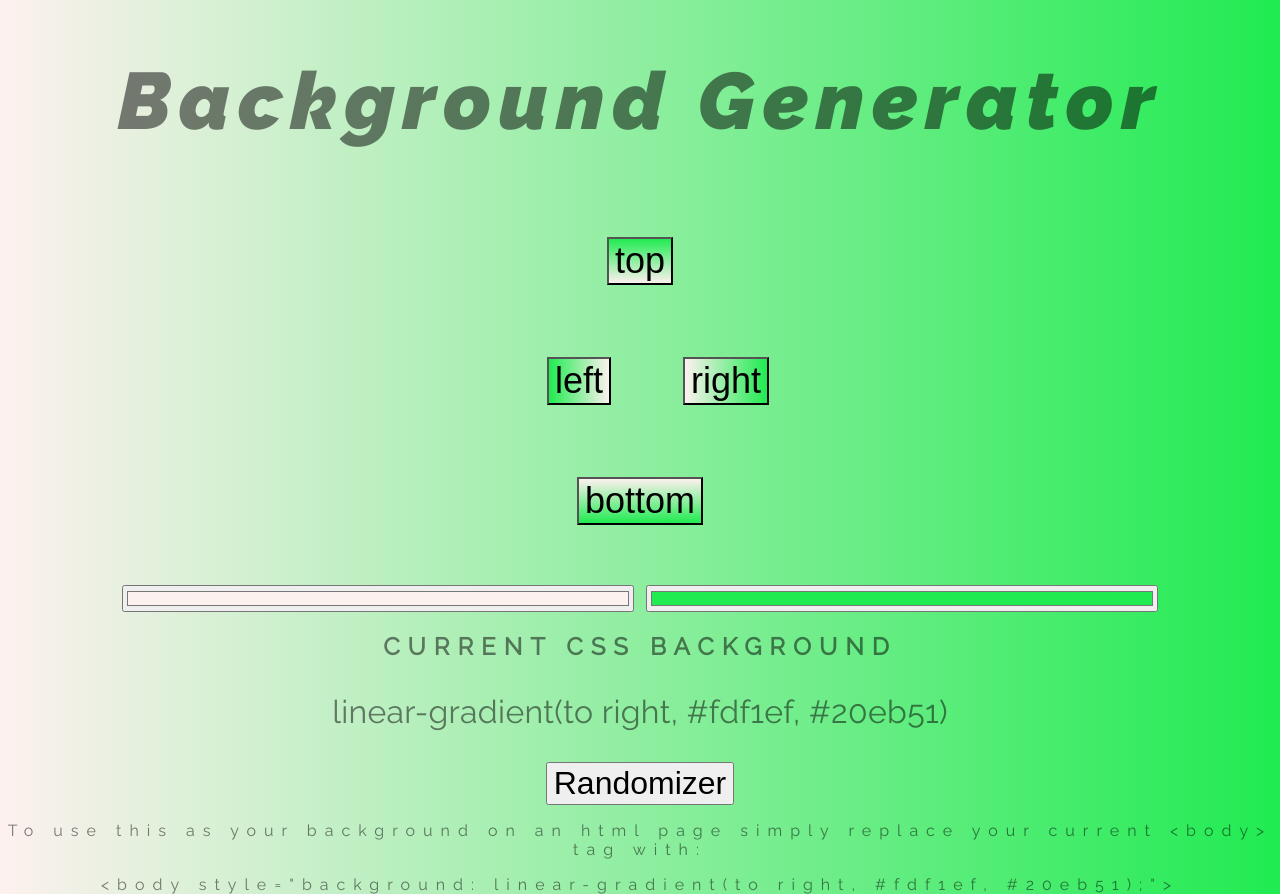
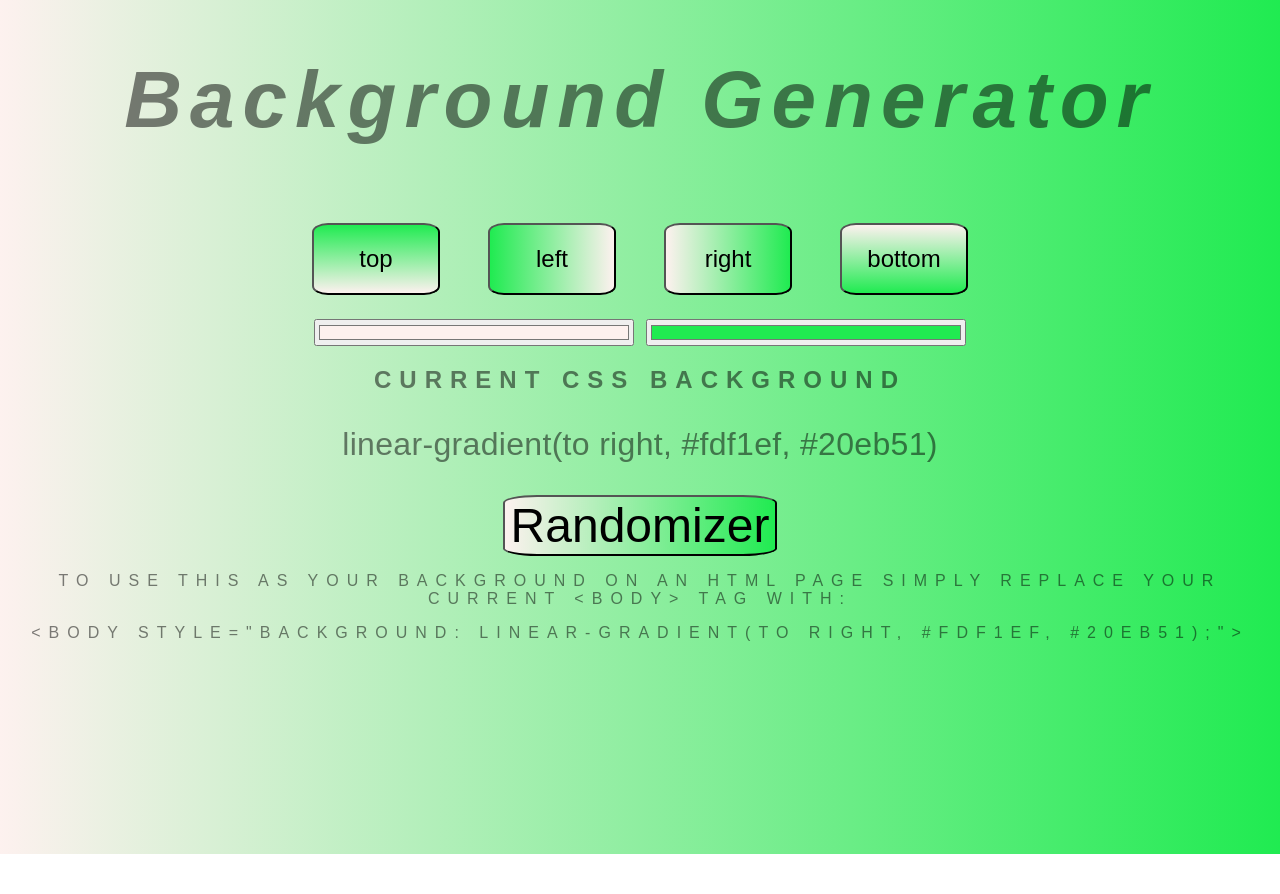
Before and after one commit to 512jay/Gradient-Background, a plain HTML site: page index.html in a window 1280 px wide. After the commit the page ends 854 px from the top, so only its background shows below. Drawn offline with Linux system fonts and the light colour scheme.

Commit message:
rounded corners on buttons

```diff
--- a/index.html
+++ b/index.html
@@ -3,19 +3,15 @@
 <head>
   <meta charset="utf-8"/>
 	<title>Gradient Background</title>
-  <link rel="stylesheet"
-      href="https://fonts.googleapis.com/css?family=Raleway:400,900i&effect=anaglyph">
   <link rel="stylesheet" type="text/css" href="style.css">
 </head>
 <body id="gradient">
-  <h1 class="font-effect-anaglyph" >Background Generator</h1>
+  <h1>Background Generator</h1>
   <div class="directional">
-    <button class="directional" id="top"  name="direction">top</button>
-    <div class="west-east">
-      <button class="directional" id="left" name="direction">left</button>
-      <button class="directional" id="right" name="direction">right</button>
-    </div>
-    <button class="directional" id="bottom"  name="direction">bottom</button>
+    <button class="dirBtn" id="top"  name="direction">top</button>
+    <button class="dirBtn"  id="left" name="direction">left</button>
+    <button class="dirBtn"  id="right" name="direction">right</button>
+    <button class="dirBtn"  id="bottom"  name="direction">bottom</button>
 </div>
 <div>
     <input class="color1" type="color" name="color1" value="#00ff00">
@@ -23,10 +19,10 @@
 </div>
   <h2>Current CSS Background</h2>
   <h3></h3>
-  <button id="randomizer" class="btn default">Randomizer</button>
+  <button id="randomizer" >Randomizer</button>
   <div id = "directions">
   <p> To use this as your background on an html page simply replace your current  &lt;body> tag with: </p>
-  <p id="bak" class="font-effect-anaglyph"></p>
+  <p id="bak"></p>
 </div>
   <script type="text/javascript" src="script.js"></script>
 </body>
--- a/script.js
+++ b/script.js
@@ -25,14 +25,13 @@ let setGradient = () => {
   	+ color2.value
   	+ ")";
   	css.textContent = backgroundCSS;
-  	bakCSS.textContent = '<body style="background: '+ backgroundCSS + ';">';
-
+		bakCSS.textContent = '<body style="background: '+ backgroundCSS + ';">';
+		randomButton.style.background = "linear-gradient("+dir+ color1.value+ ", "+ color2.value+ ")";
   dirBackgrounds();
 }
 
 let dirBackgrounds = () => {
   butBack = "to bottom, ";
-  console.log(bottom);
   bottom.style.background = "linear-gradient("+butBack+ color1.value+ ", "+ color2.value+ ")";
   butBack = "to top, ";
   topButton.style.background = "linear-gradient("+butBack+ color1.value+ ", "+ color2.value+ ")";
--- a/style.css
+++ b/style.css
@@ -43,24 +43,41 @@ h3 {
 
 .directional{
   display: flex;
-  flex-direction:column;
-  align-items: center;
-  text-transform: none;
+  flex-wrap : wrap;
+  flex-direction:row;
+  justify-content: center;
+  /* align-items: center; */
+
+  /* text-transform: none; */
+
+
+  /* border-color:black; */
+}
+
+.directional :hover {
+  box-shadow: 0 12px 16px 0 rgba(0,0,0,0.24), 0 17px 50px 0 rgba(0,0,0,0.19);
+}
+
+.dirBtn {
+
   font-size: 1.5em;
   margin: 1em;
-}
-#randomizer{
-    font-size: 2em;
+  border-radius:12.5%;
+  width : 10%;
+  height: 3em;
 
 }
-#directions {
-   text-transform: none;
+
+#randomizer{
+    font-size: 3em;
+    border-radius:12.5%;
 }
-.west-east
-{
-  display:flex;
-  margin-left: 1.5em;
+
+#randomizer:hover {
+  box-shadow: 0 12px 16px 0 rgba(0,0,0,0.24), 0 17px 50px 0 rgba(0,0,0,0.19);
 }
+
+
 #bak{
   font: 400 1em 'Raleway', sans-serif;
   -webkit-user-select: all; /* Safari 3.1+ */
@@ -70,9 +87,9 @@ h3 {
 
 }
 .color1{
-  width: 40%;
+  width: 25%;
 }
 
 .color2{
-  width:40%;
+  width: 25%;
 }
```
